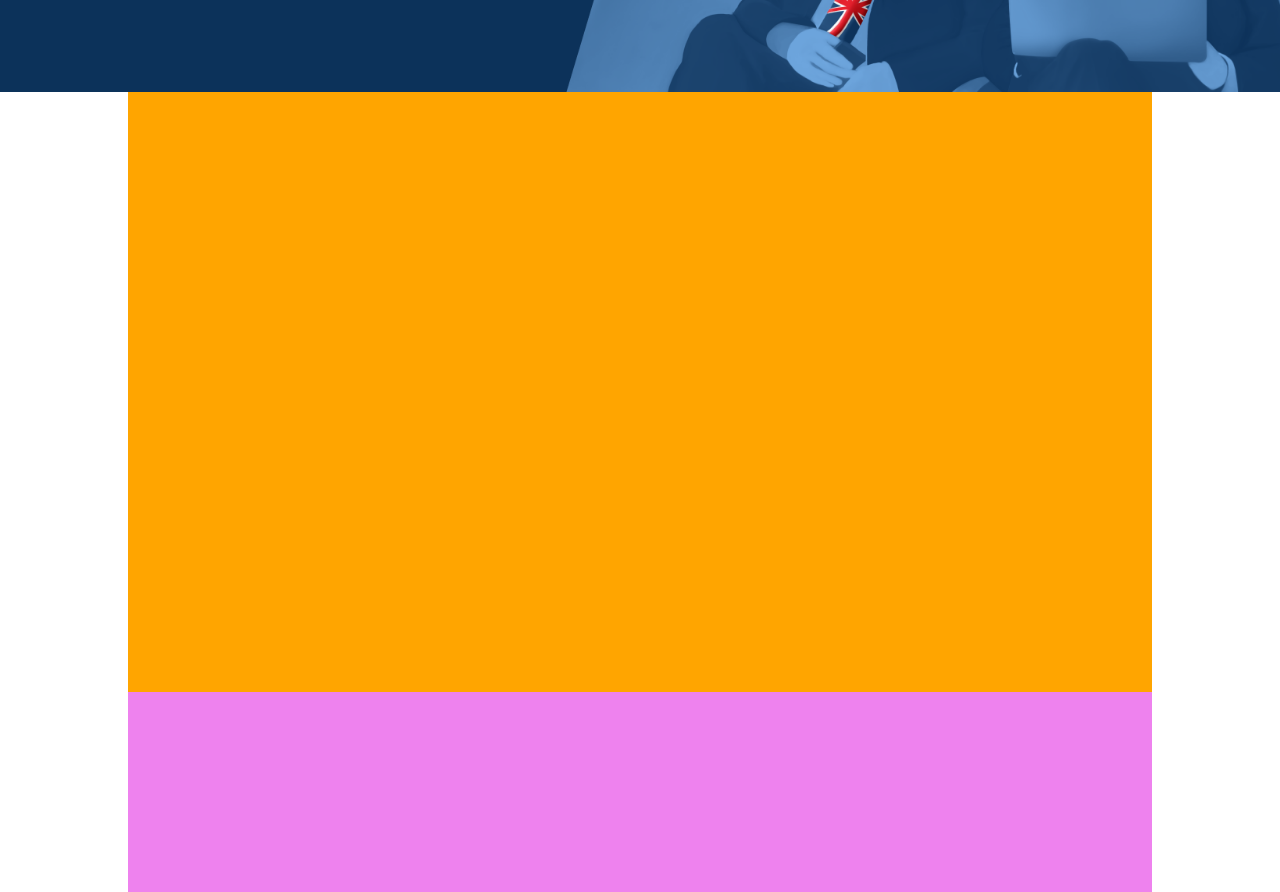
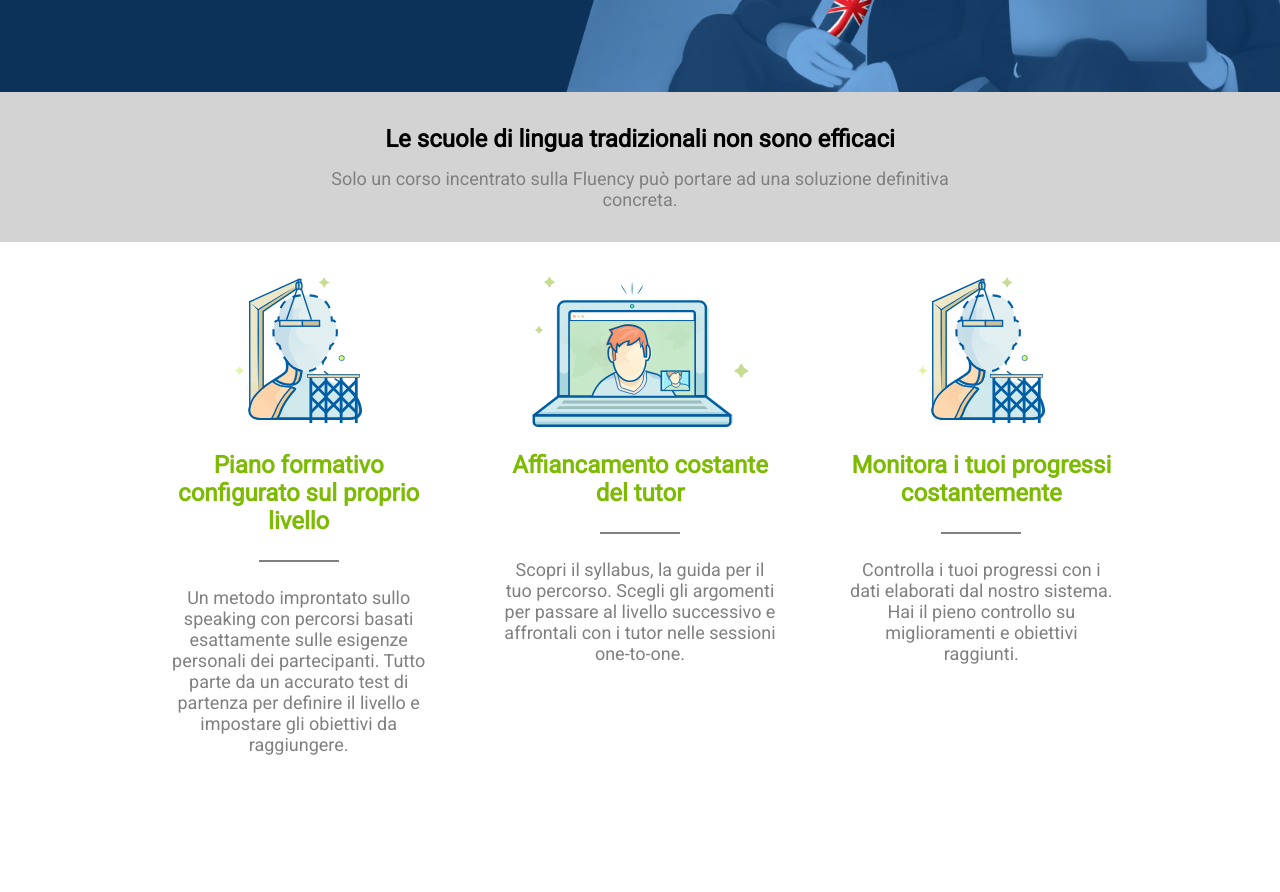
Before and after one commit to Giulio899/htmlcss-fluentify, a plain HTML site: page index.html in a window 1280 px wide. Shown: the part 458-1350 px from the top of the page. After the commit the page ends 1248 px from the top, so only its background shows below. Drawn offline with Linux system fonts and the light colour scheme.

Commit message:
Fine prima parte del main

```diff
--- a/css/style.css
+++ b/css/style.css
@@ -9,6 +9,11 @@ body {
 }
 
 /* proprietà comuni */
+.container {
+  width: 80%;
+  margin: auto;
+}
+
 .float {
   float: left;
 }
@@ -28,6 +33,11 @@ a {
   text-decoration: none;
 }
 
+p {
+  color: #808080;
+  font-size: 18px;
+}
+
 /* Inizio header */
 header {
   background-image: url('../img/background-header.png');
@@ -37,18 +47,11 @@ header {
   background-color: #0c325a;
 }
 
-.header-container {
-  width: 80%;
-  /* proprietà da rimuovere */
-  /* background-color: pink; */
-  /* /proprietà da rimuovere */
-  margin: auto;
-}
-
 /* Inizio header-top */
 .header-top {
   width: 100%;
 }
+
 
 /* Inizio header top left */
 .header-top-logo {
@@ -165,23 +168,67 @@ header {
   background-color: rgb(255, 255, 255);
   color: #0c325a;
 }
+/* /header bottom */
+/* /header */
+
+
 
 /* Inizio main */
 main {
-  width: 80%;
+  width: 100%;
   /* proprietà da rimuovere */
-  height: 600px;
-  background-color: orange;
+  /* background-color: orange; */
   /* /proprietà da rimuovere */
   margin: auto;
 }
+
+/* Inizio fascia 1 */
+main #fascia1 {
+  height: 150px;
+  background-color: #d3d3d3;
+  position: relative;
+  text-align: center;
+}
+
+main #fascia1 .testo-centrato {
+  position: absolute;
+  top: 50%;
+  left: 50%;
+  transform: translate(-50%, -50%);
+}
+
+main #fascia1 p {
+  margin-top: 15px;
+}
+/* /fascia 1 */
+
+/* Inizio fascia 2 */
+main #fascia2 {
+  /* background-color: green; */
+  text-align: center;
+}
+
+main #fascia2 div {
+  width: calc(100% / 3);
+  /* background-color: violet;
+  border: 1px solid white; */
+  padding: 35px;
+}
+
+main #fascia2 div img {
+  height: 150px;
+  margin-bottom: 20px;
+}
+
+main #fascia2 h3 {
+  color: #7cbb02;
+  font-size: 1.5em;
+}
+
+main hr {
+  border: 1px solid #808080;
+  background-color: #808080;
+  width: 80px;
+  margin: 25px auto;
+}
 /* /main */
-
-footer {
-  width: 80%;
-  /* proprietà da rimuovere */
-  height: 200px;
-  background-color: violet;
-  /* /proprietà da rimuovere */
-  margin: auto;
-}
--- a/index.html
+++ b/index.html
@@ -10,7 +10,7 @@
   <body>
     <!-- Inizio header -->
     <header>
-      <div class="header-container">
+      <div class="container">
         <div class="header-top clearfix">
           <div class="header-top-logo float">
             <img src="img/logo.svg" alt="Logo Fluentify">
@@ -50,15 +50,50 @@
 
     <!-- Inizio main -->
     <main>
+      <section id="fascia1">
+        <div class="testo-centrato">
+          <h2>Le scuole di lingua tradizionali non sono efficaci</h2>
+          <p>Solo un corso incentrato sulla Fluency può portare ad una soluzione definitiva concreta.</p>
+        </div>
+      </section>
+      <div class="container">
+        <section id="fascia2" class="clearfix">
+          <div class="float">
+            <img src="img/profile.svg" alt="Profilo">
+            <h3>Piano formativo configurato sul proprio livello</h3>
+            <hr>
+            <p>Un metodo improntato sullo speaking con percorsi basati esattamente sulle esigenze personali dei partecipanti. Tutto parte da un accurato test di partenza per definire il livello e impostare gli obiettivi da raggiungere.</p>
+          </div>
+
+          <div class="float">
+            <img src="img/computer.svg" alt="Computer">
+            <h3>Affiancamento costante del tutor</h3>
+            <hr>
+            <p>Scopri il syllabus, la guida per il tuo percorso. Scegli gli argomenti per passare al livello successivo e affrontali con i tutor nelle sessioni one-to-one.</p>
+          </div>
+
+          <div class="float">
+            <img src="img/profile.svg" alt="Profilo">
+            <h3>Monitora i tuoi progressi costantemente</h3>
+            <hr>
+            <p>Controlla i tuoi progressi con i dati elaborati dal nostro sistema. Hai il pieno controllo su miglioramenti e obiettivi raggiunti.</p>
+          </div>
+
+        </section>
+
+        <section>
+        </section>
+
+        <section>
+        </section>
+
+      </div>
+
+
 
     </main>
     <!-- /main -->
 
-    <!-- Inizio footer -->
-    <footer>
-
-    </footer>
-    <!-- /footer -->
 
   </body>
 </html>
```
